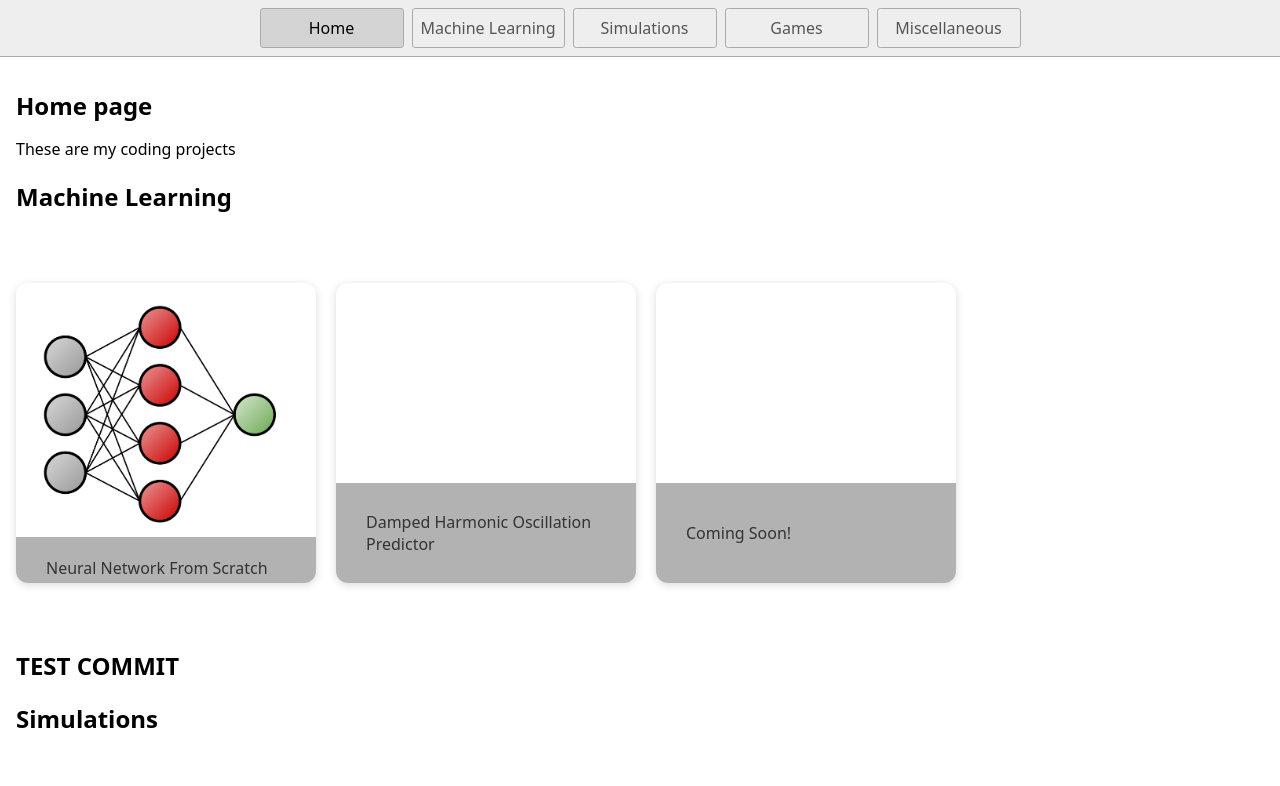
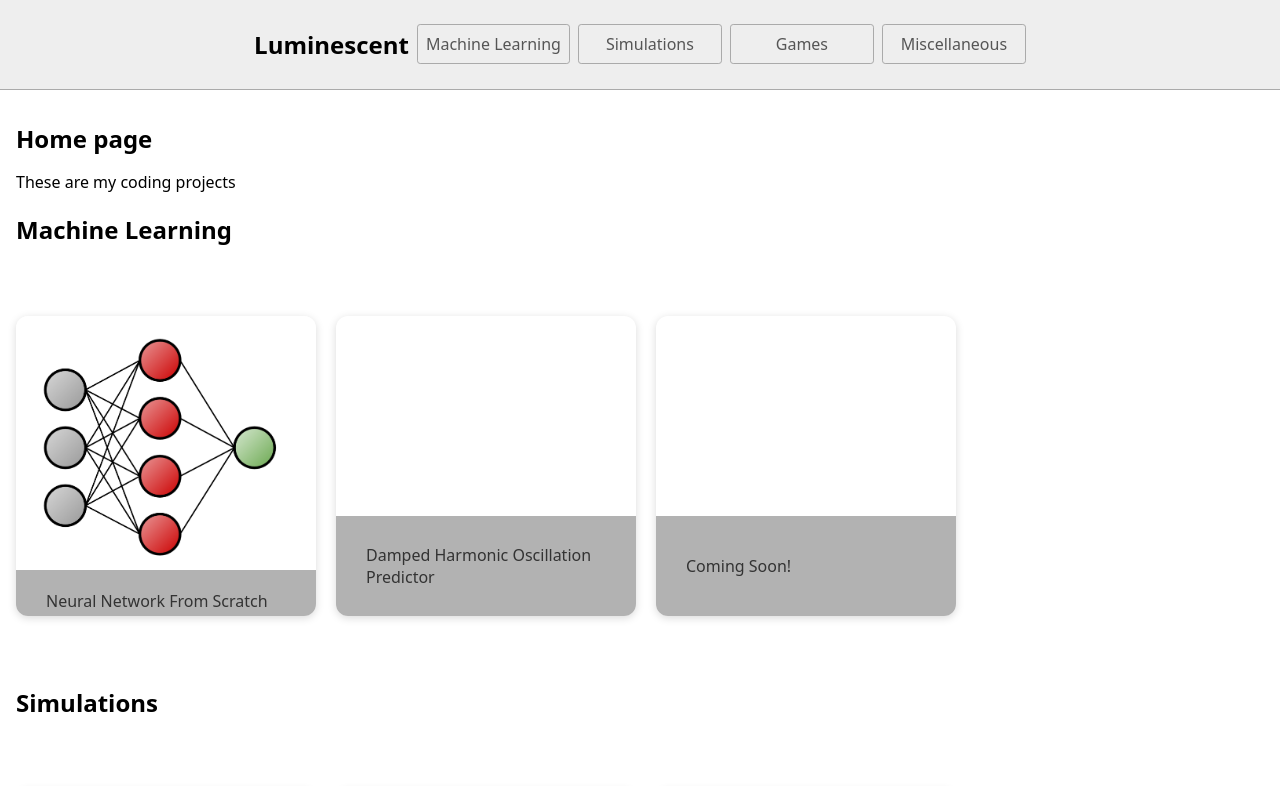
Before and after one commit to luminescent11/portfolio, a website: page index.html in a window 1280 px wide. Shown: the top 786 px of the page. Drawn offline with Linux system fonts and the light colour scheme.

Commit message:
removed test commit header

```diff
--- a/index.html
+++ b/index.html
@@ -1,7 +1,7 @@
 <!DOCTYPE html>
 <html lang="en">
   <head>
-    <title>Home</title>
+    <title>Luminescent</title>
     <meta charset="UTF-8" />
     <meta name="viewport" content="width=device-width" />
 
@@ -11,7 +11,7 @@
   </head>
   <body>
     <nav>
-      <a href="#home" aria-current="page">Home</a>
+      <h2>Luminescent</h2>
       <a href="#ml">Machine Learning</a>
       <a href="#simulations">Simulations</a>
       <a href="#games">Games</a>
@@ -28,7 +28,7 @@
 
         <div class="container">
           <a
-            href="https://github.com/susamogus154/Neural-network-from-scratch/blob/main/main.py"
+            href="https://nn-from-scratch-frontend.vercel.app/"
             class="box"
           >
             <img src="assets/neuralnet.png" class="boximage" />
@@ -51,7 +51,6 @@
       </div>
 
       <div id="#simulations">
-        <h1>TEST COMMIT</h1>
         <h2>Simulations</h2>
         <div class="container">
           <a
```
